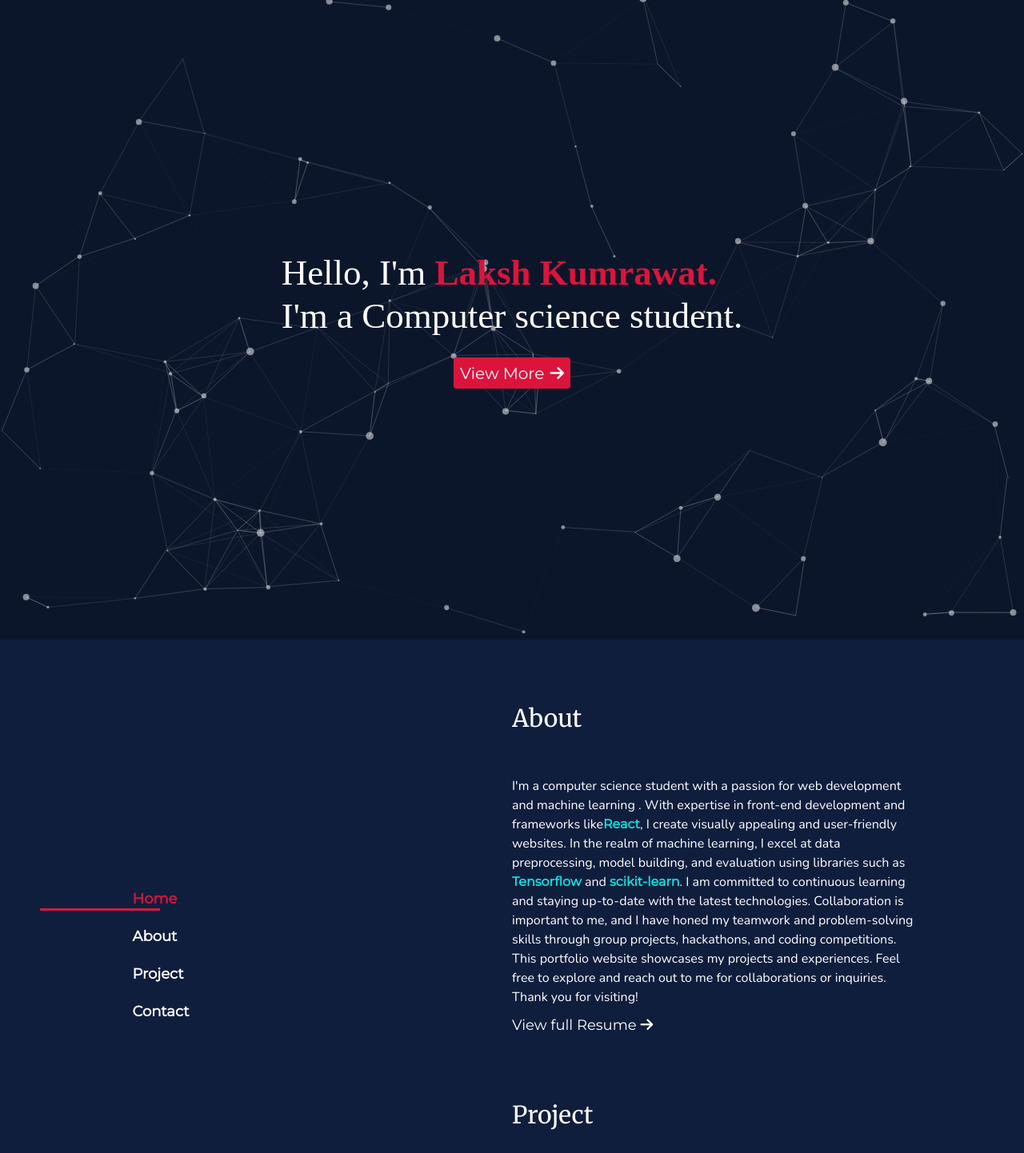
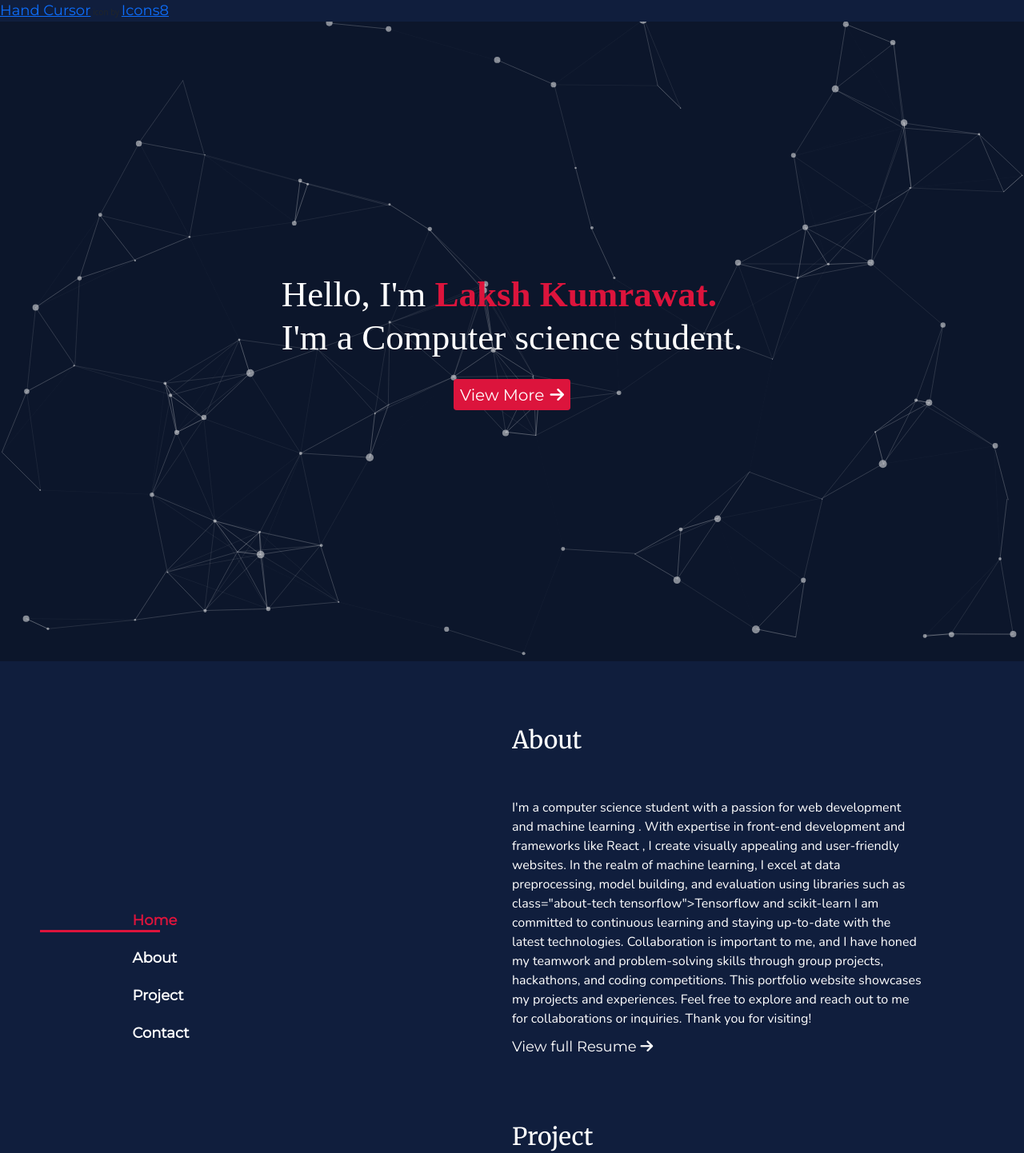
Before and after one commit to Lakshk25/portfolio, a plain HTML site: page index.html in a window 1280 px wide. Shown: the top 1442 px of the page at 80% size. Drawn offline with nearby package versions, Linux system fonts and the light colour scheme; a web font is replaced by a local one.

Commit message:
Update index.html

```diff
--- a/index.html
+++ b/index.html
@@ -14,6 +14,7 @@
   <link href="https://cdn.jsdelivr.net/npm/bootstrap@5.3.0/dist/css/bootstrap.min.css" rel="stylesheet"
     integrity="sha384-9ndCyUaIbzAi2FUVXJi0CjmCapSmO7SnpJef0486qhLnuZ2cdeRhO02iuK6FUUVM" crossorigin="anonymous">
   <link rel="stylesheet" href="https://cdnjs.cloudflare.com/ajax/libs/font-awesome/6.4.0/css/all.min.css">
+  <a target="_blank" href="https://icons8.com/icon/11205/hand-cursor">Hand Cursor</a> icon by <a target="_blank" href="https://icons8.com">Icons8</a>
   <link rel="stylesheet" href="style/boot.css">
   <link rel="stylesheet" href="style/bootres.css">
 </head>
@@ -72,10 +73,9 @@
           <div class="col-sm-12 about">
             <h2>About</h2>
             <p>I'm a computer science student with a passion for <span>web development and machine learning</span> .
-              With expertise in front-end development and frameworks like<a href=""class="about-tech react"><span>React</span></a>, I create visually appealing and user-friendly
+              With expertise in front-end development and frameworks like <span>React</span> , I create visually appealing and user-friendly
               websites. In the realm of machine learning, I excel at data preprocessing, model building, and evaluation
-              using libraries such as <a href="" class="about-tech tensorflow"><span>Tensorflow</span></a> and <a
-                href="" class="about-tech scikit-learn"><span>scikit-learn</span></a>. I am committed to continuous
+              using libraries such as class="about-tech tensorflow"><span>Tensorflow</span> and <span>scikit-learn</span> I am committed to continuous
               learning and staying up-to-date with the latest technologies. Collaboration is important to me, and I have
               honed my teamwork and problem-solving skills through group projects, hackathons, and coding competitions.
               This portfolio website showcases my projects and experiences. Feel free to explore and reach out to me for
```
